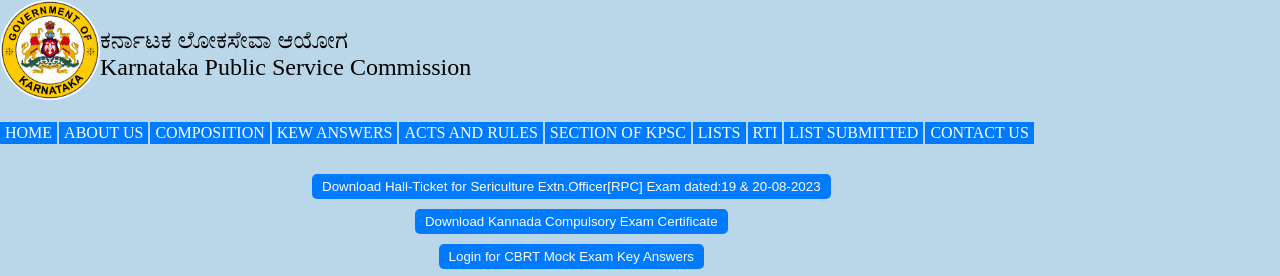
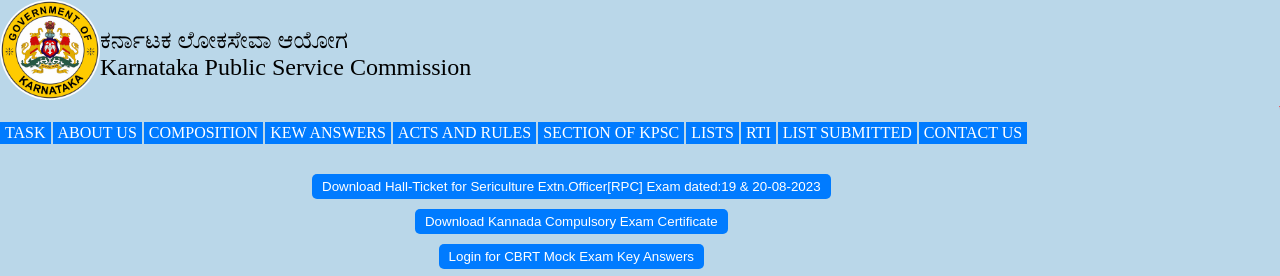
Before and after one commit to HarshavardhanaSK/CLONE, a plain HTML site: page index.html in a window 1280 px wide. Shown: the top 276 px of the page. Drawn offline with Linux system fonts and the light colour scheme.

Commit message:
Update index.html

```diff
--- a/index.html
+++ b/index.html
@@ -107,7 +107,7 @@
         <p><marquee><font color="red">warning!! candidates who have applied for various appointments are here by want that strict legal actions will be taken agains such candiates, comission officers/ staffs and third parties if they try to get selected</font></marquee></p>
 
         <div class="menu">
-            <a href="#">HOME</a>
+            <a href="#">TASK</a>
             <a href="#">ABOUT US</a>
             <a href="#">COMPOSITION</a>
             <a href="#">KEW ANSWERS</a>
```
